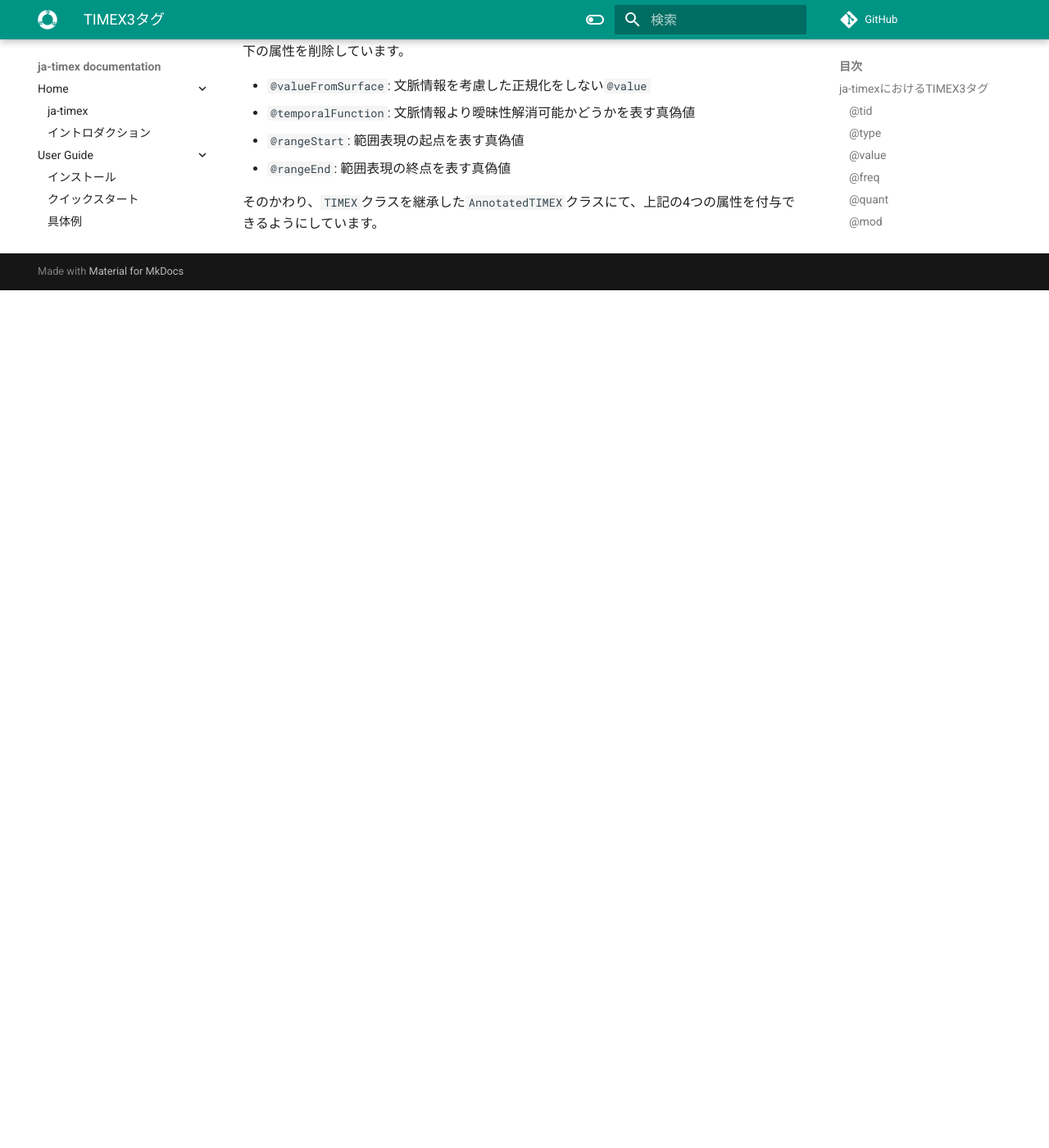
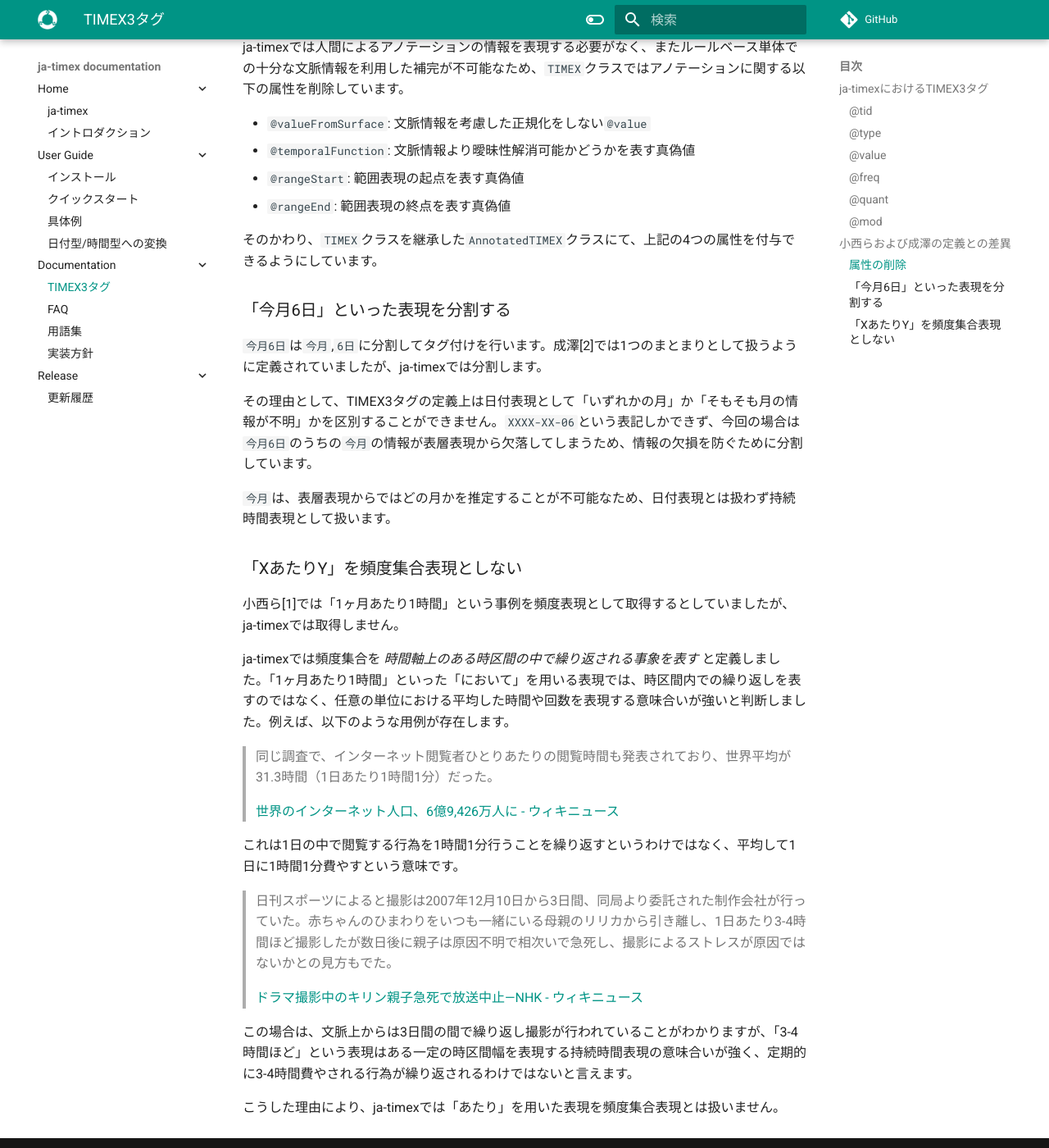
Before and after one commit to yagays/ja-timex, an MkDocs documentation site: the page built from docs/docs/timex3.md, in a window 1280 px wide and 1400 px high, scrolled down 4099 px. Shown: the whole window at 82% size. Built offline with MkDocs 1.6.1 and Material for MkDocs 9.7.7, drawn with Linux system fonts in a browser that asks for light colours; comment, search, counter and statistics services are not loaded; before the commit the page ends 4453 px from its top, so only the background shows below that; some of the changed text lies outside the part shown.

Commit message:
update docs

```diff
--- a/docs/docs/timex3.md
+++ b/docs/docs/timex3.md
@@ -25,7 +25,7 @@
 | `DATE`     | 日付表現     | 時間軸上での時点や時区間のうち、日単位以上の粒度で表現される位置     |
 | `TIME`     | 時刻表現     | 時間軸上での時点や時区間のうち、日単位より小さな粒度で表現される位置 |
 | `DURATION` | 持続時間表現 | 任意の時区間幅を表現する量                                           |
-| `SET`      | 頻度集合表現 | 時間軸上のある時区間の中で複数で繰り返される事象を表す、量および位置 |
+| `SET`      | 頻度集合表現 | 時間軸上のある時区間の中で繰り返される事象を表す、量および位置や回数 |
 
 ![temporal expression](img/temporal_expression.png){: style="width:400px"}
 
@@ -99,6 +99,8 @@
 
 
 ## 小西らおよび成澤の定義との差異
+
+### 属性の削除
 ja-timexでは人間によるアノテーションの情報を表現する必要がなく、またルールベース単体での十分な文脈情報を利用した補完が不可能なため、`TIMEX`クラスではアノテーションに関する以下の属性を削除しています。
 
 - `@valueFromSurface`: 文脈情報を考慮した正規化をしない`@value`
@@ -107,3 +109,28 @@
 - `@rangeEnd`: 範囲表現の終点を表す真偽値
 
 そのかわり、`TIMEX`クラスを継承した`AnnotatedTIMEX`クラスにて、上記の4つの属性を付与できるようにしています。
+
+### 「今月6日」といった表現を分割する
+`今月6日`は`今月`,`6日`に分割してタグ付けを行います。成澤\[2\]では1つのまとまりとして扱うように定義されていましたが、ja-timexでは分割します。
+
+その理由として、TIMEX3タグの定義上は日付表現として「いずれかの月」か「そもそも月の情報が不明」かを区別することができません。`XXXX-XX-06`という表記しかできず、今回の場合は`今月6日`のうちの`今月`の情報が表層表現から欠落してしまうため、情報の欠損を防ぐために分割しています。
+
+`今月`は、表層表現からではどの月かを推定することが不可能なため、日付表現とは扱わず持続時間表現として扱います。
+
+### 「XあたりY」を頻度集合表現としない
+小西ら\[1\]では「1ヶ月あたり1時間」という事例を頻度表現として取得するとしていましたが、ja-timexでは取得しません。
+
+ja-timexでは頻度集合を _時間軸上のある時区間の中で繰り返される事象を表す_ と定義しました。「1ヶ月あたり1時間」といった「において」を用いる表現では、時区間内での繰り返しを表すのではなく、任意の単位における平均した時間や回数を表現する意味合いが強いと判断しました。例えば、以下のような用例が存在します。
+
+> 同じ調査で、インターネット閲覧者ひとりあたりの閲覧時間も発表されており、世界平均が31.3時間（1日あたり1時間1分）だった。
+>
+> [世界のインターネット人口、6億9,426万人に \- ウィキニュース](https://ja.wikinews.org/wiki/%E4%B8%96%E7%95%8C%E3%81%AE%E3%82%A4%E3%83%B3%E3%82%BF%E3%83%BC%E3%83%8D%E3%83%83%E3%83%88%E4%BA%BA%E5%8F%A3%E3%80%816%E5%84%849,426%E4%B8%87%E4%BA%BA%E3%81%AB)
+
+これは1日の中で閲覧する行為を1時間1分行うことを繰り返すというわけではなく、平均して1日に1時間1分費やすという意味です。
+> 日刊スポーツによると撮影は2007年12月10日から3日間、同局より委託された制作会社が行っていた。赤ちゃんのひまわりをいつも一緒にいる母親のリリカから引き離し、1日あたり3-4時間ほど撮影したが数日後に親子は原因不明で相次いで急死し、撮影によるストレスが原因ではないかとの見方もでた。
+>
+> [ドラマ撮影中のキリン親子急死で放送中止—NHK \- ウィキニュース](https://ja.wikinews.org/wiki/%E3%83%89%E3%83%A9%E3%83%9E%E6%92%AE%E5%BD%B1%E4%B8%AD%E3%81%AE%E3%82%AD%E3%83%AA%E3%83%B3%E8%A6%AA%E5%AD%90%E6%80%A5%E6%AD%BB%E3%81%A7%E6%94%BE%E9%80%81%E4%B8%AD%E6%AD%A2%E2%80%94NHK)
+
+この場合は、文脈上からは3日間の間で繰り返し撮影が行われていることがわかりますが、「3-4時間ほど」という表現はある一定の時区間幅を表現する持続時間表現の意味合いが強く、定期的に3-4時間費やされる行為が繰り返されるわけではないと言えます。
+
+こうした理由により、ja-timexでは「あたり」を用いた表現を頻度集合表現とは扱いません。
```
